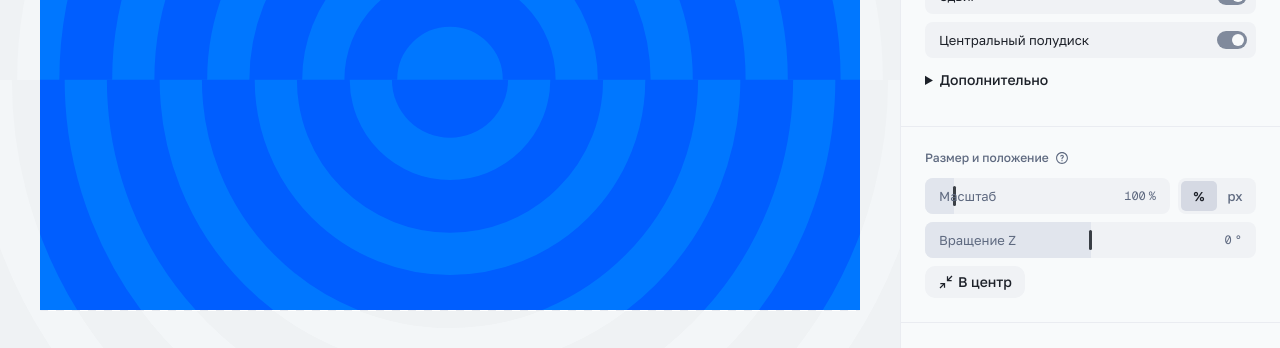
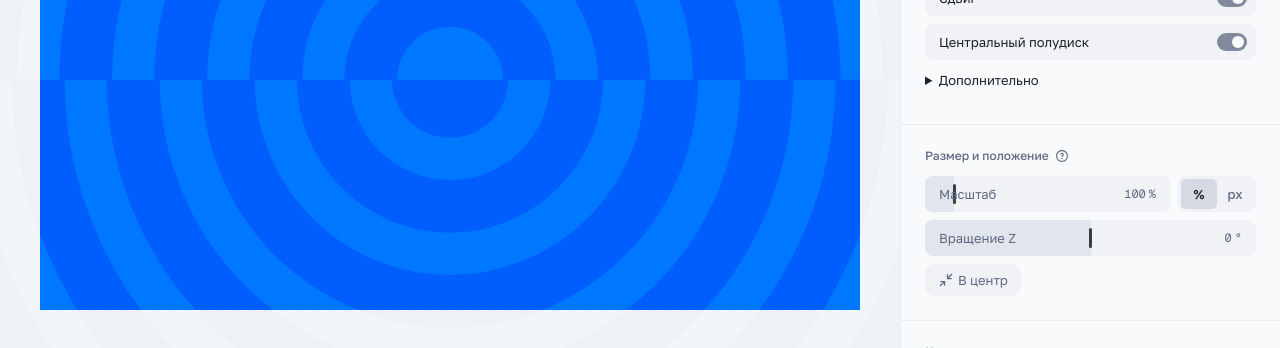
Before and after one commit to kolesamotion/kolesa-pattern-rig, a plain HTML site: page web/index.html in a window 1280 px wide. In both pictures the pointer is over the heading "Дополнительно". Shown: the part 320-668 px from the top of the page. Drawn offline with nearby package versions, Linux system fonts and the light colour scheme.

Commit message:
Panel: field labels, 'Advanced', camera buttons and colour labels at slider-label level (13px regular, muted)
Co-Authored-By: Claude Opus 5.5 <noreply@anthropic.com>

```diff
--- a/web/style.css
+++ b/web/style.css
@@ -333,3 +333,7 @@ body.resizing .ghost { visibility: hidden; }   /* frame is only CSS-scaled while
 .segAnim .kds-tabs__trigger:focus-visible { border-color: transparent; box-shadow: var(--focus); }
 .slider.withAside .miniSeg.segAnim { position: relative; --seg-thumb: var(--fill-3); --seg-r: var(--radius-md); }
 @media (prefers-reduced-motion: reduce) { .segAnim::before { transition: none; } }
+
+/* Secondary labels read at the same level as slider names: 13px regular, muted; foreground on hover. */
+.panel .kds-label, .panel summary, .panel .btnRow .kds-btn { font: 400 13px/16px var(--font-sans); color: var(--muted-foreground); }
+.panel summary:hover, .panel .btnRow .kds-btn:hover { color: var(--foreground); }
```
